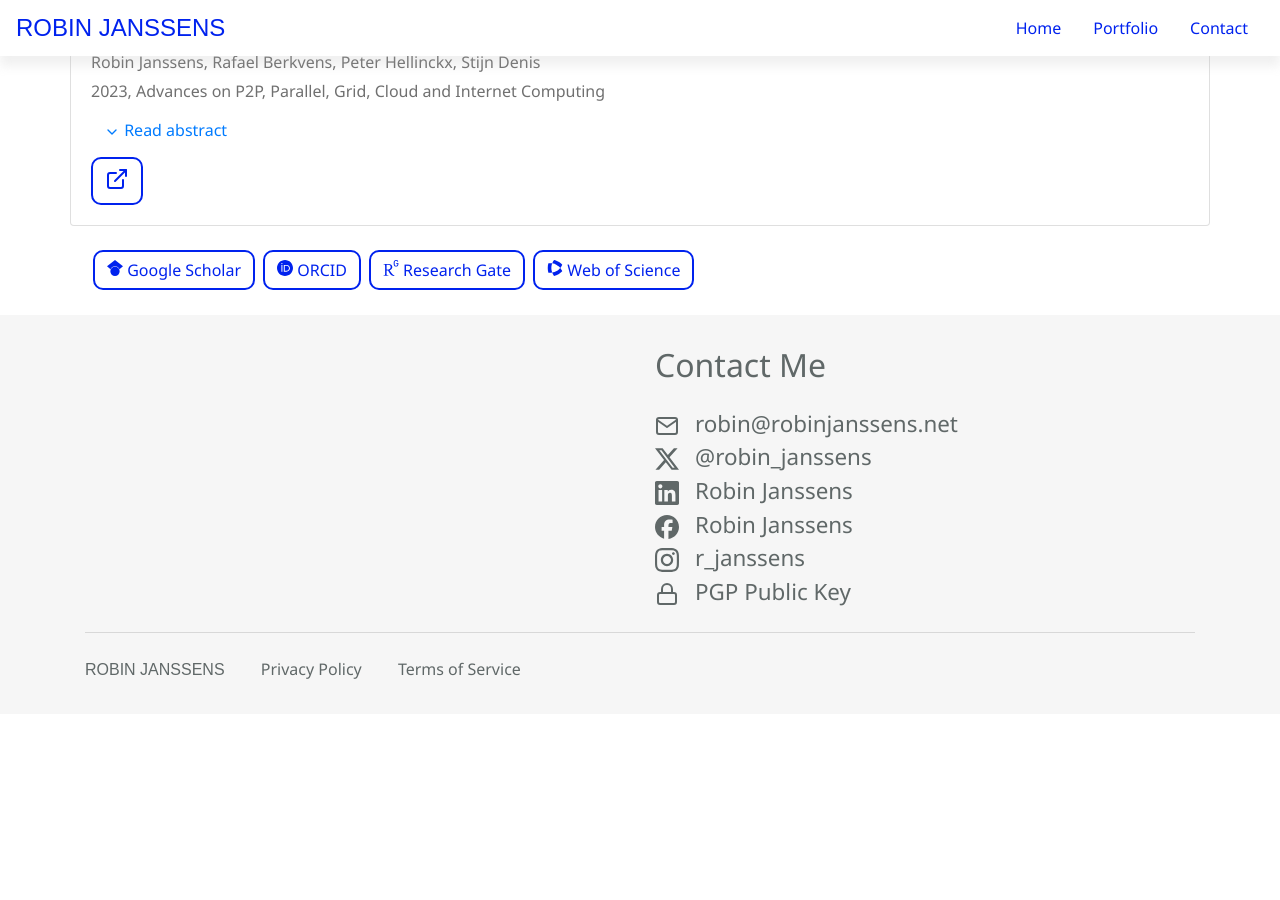
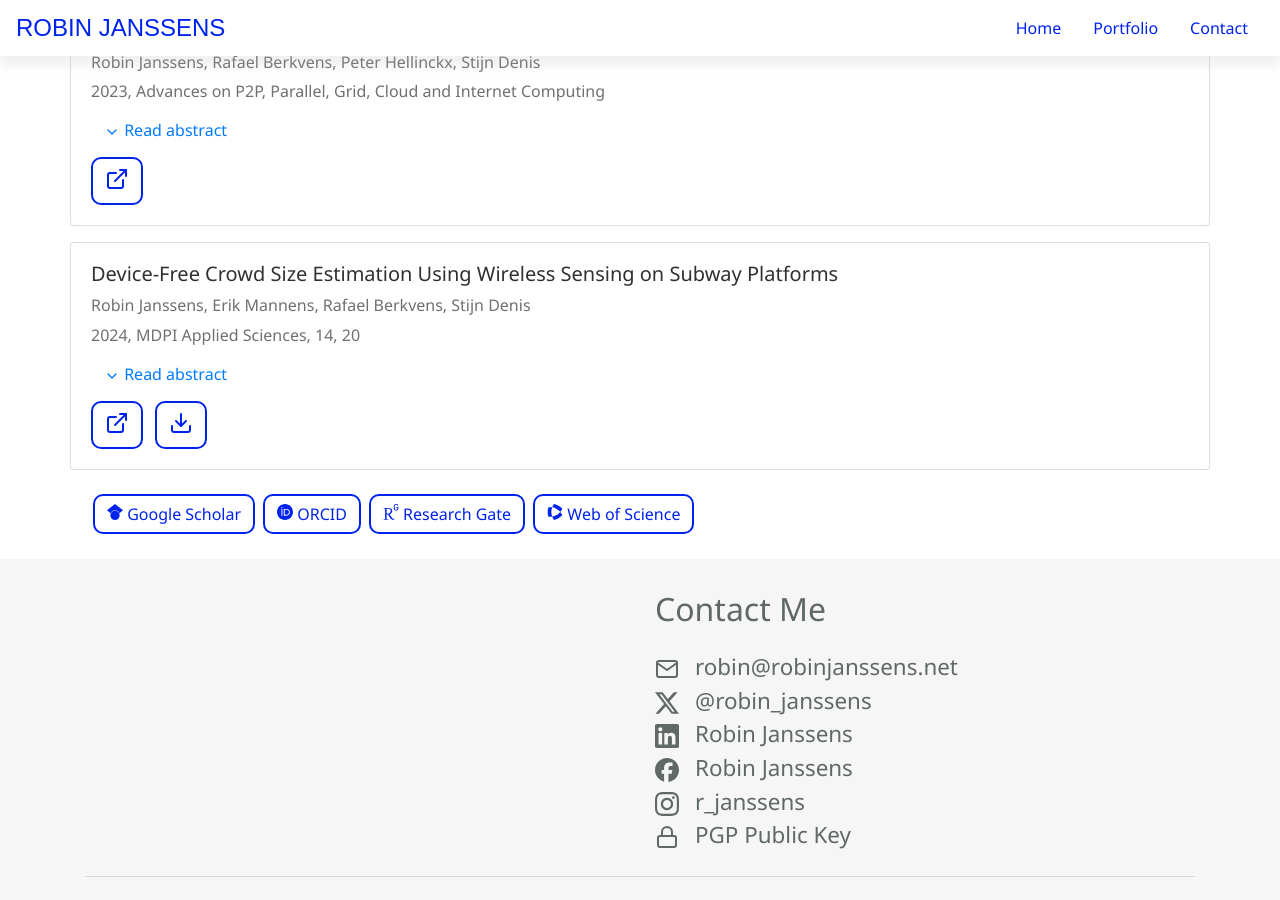
Before and after one commit to robinjanssens/robinjanssens.net, a Jekyll site: the page built from index.md, in a window 1280 px wide and 900 px high, scrolled down 2982 px. Built offline with Jekyll 4.4.1, drawn with Linux system fonts in a browser that asks for light colours; nearby versions of some CDN libraries; some web fonts are replaced; comment, search, counter and statistics services are not loaded; before the commit the page ends 3696 px from its top, so only the background shows below that.

Commit message:
added new publication

```diff
--- a/_data/publications.yml
+++ b/_data/publications.yml
@@ -63,3 +63,18 @@
   url: https://link.springer.com/chapter/10.1007/978-3-031-19945-5_26
   doi: https://doi.org/10.1007/978-3-031-19945-5_26
   pdf:
+-
+  title: "Device-Free Crowd Size Estimation Using Wireless Sensing on Subway Platforms "
+  authors:
+    - Robin Janssens
+    - Erik Mannens
+    - Rafael Berkvens
+    - Stijn Denis
+  year: 2024
+  journal: "MDPI Applied Sciences"
+  volume: 14
+  number: 20
+  abstract: "Dense urban environments pose significant challenges when it comes to detecting and measuring crowd size due to their nature of being free-flow environments containing many dynamic factors. In this paper, we use a wireless sensor network (WSN) to perform device-free crowd size estimation in a subway station. Our sensing solution uses the change in attenuation of the communication links between sensor nodes to estimate the number of people standing on the platform. In order to achieve this, we use the same attenuation information coming from the WSN to detect the presence of a rail vehicle in the station and compensate for the channel fading caused by the introduced rail vehicle. We make use of two separately trained regression models depending on the presence or absence of a rail vehicle to estimate the people count. The detection of rail vehicles occurred with a near-perfect accuracy. When evaluating the resulting estimation model on our test set, we achieved a mean average error of 3.567 people, which is a significant improvement over 6.192 people when using a single regression model. This demonstrates that device-free sensing technologies can be successfully implemented in dynamic environments by implementing detection techniques and using different regression models depending on the environment’s state."
+  url: https://www.mdpi.com/2076-3417/14/20/9386
+  doi: https://doi.org/10.3390/app14209386
+  pdf: publications/pdf/applsci-14-09386.pdf
--- a/_layouts/home.html
+++ b/_layouts/home.html
@@ -63,7 +63,7 @@
                 {{ author }}{% if forloop.last == false %}, {% endif %}
                 {% endfor %}
               </h6>
-              <p class="journal">{{ publication.year }}, {{ publication.journal }}</p>
+              <p class="journal">{{ publication.year }}, {{ publication.journal }}{% if publication.volume %}, {{ publication.volume }}{% endif %}{% if publication.volume %}, {{ publication.number }}{% endif %}</p>
 
               {% if publication.abstract %}
               <div>
```
Also changed, not shown: 1 other file.
